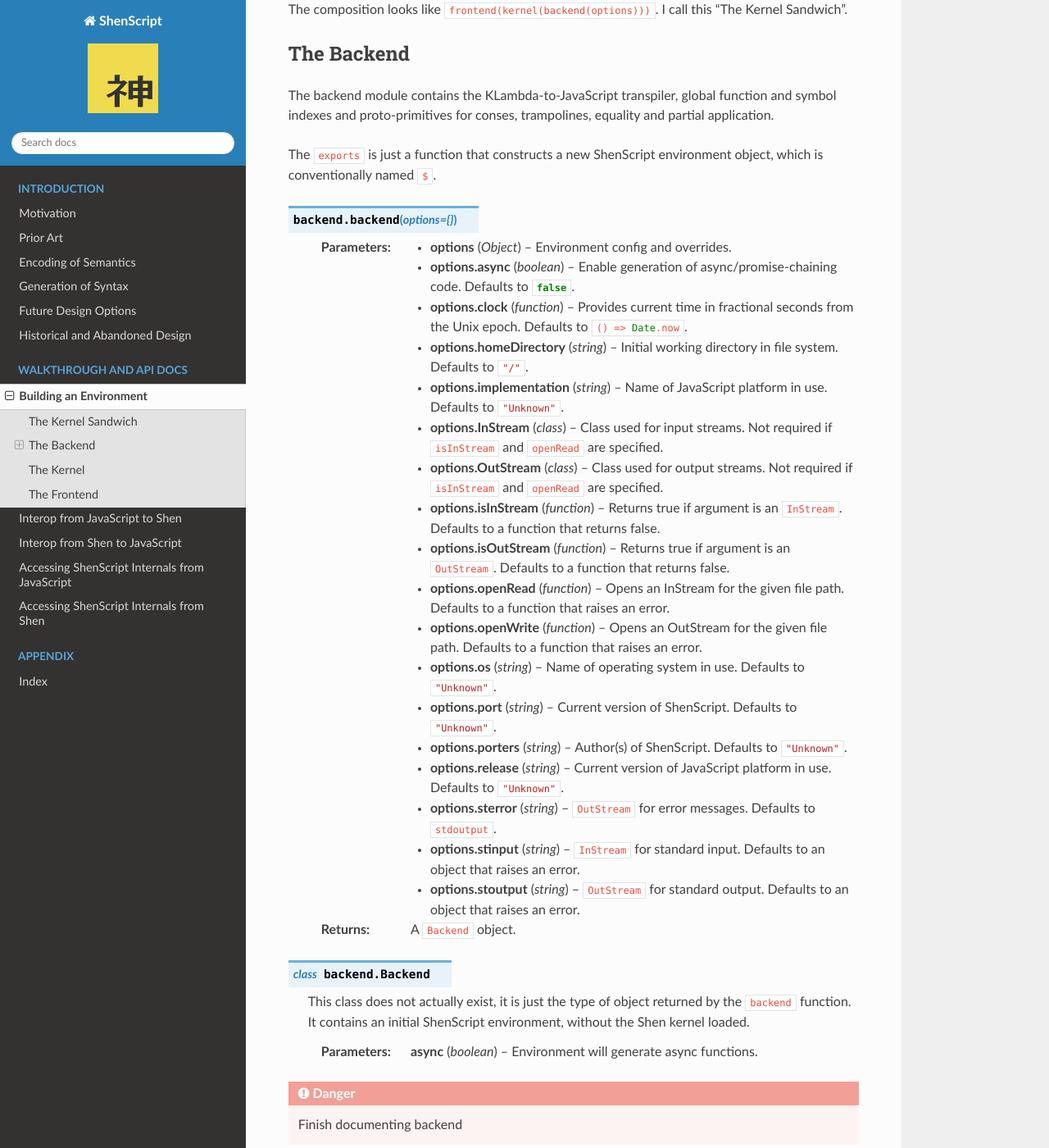
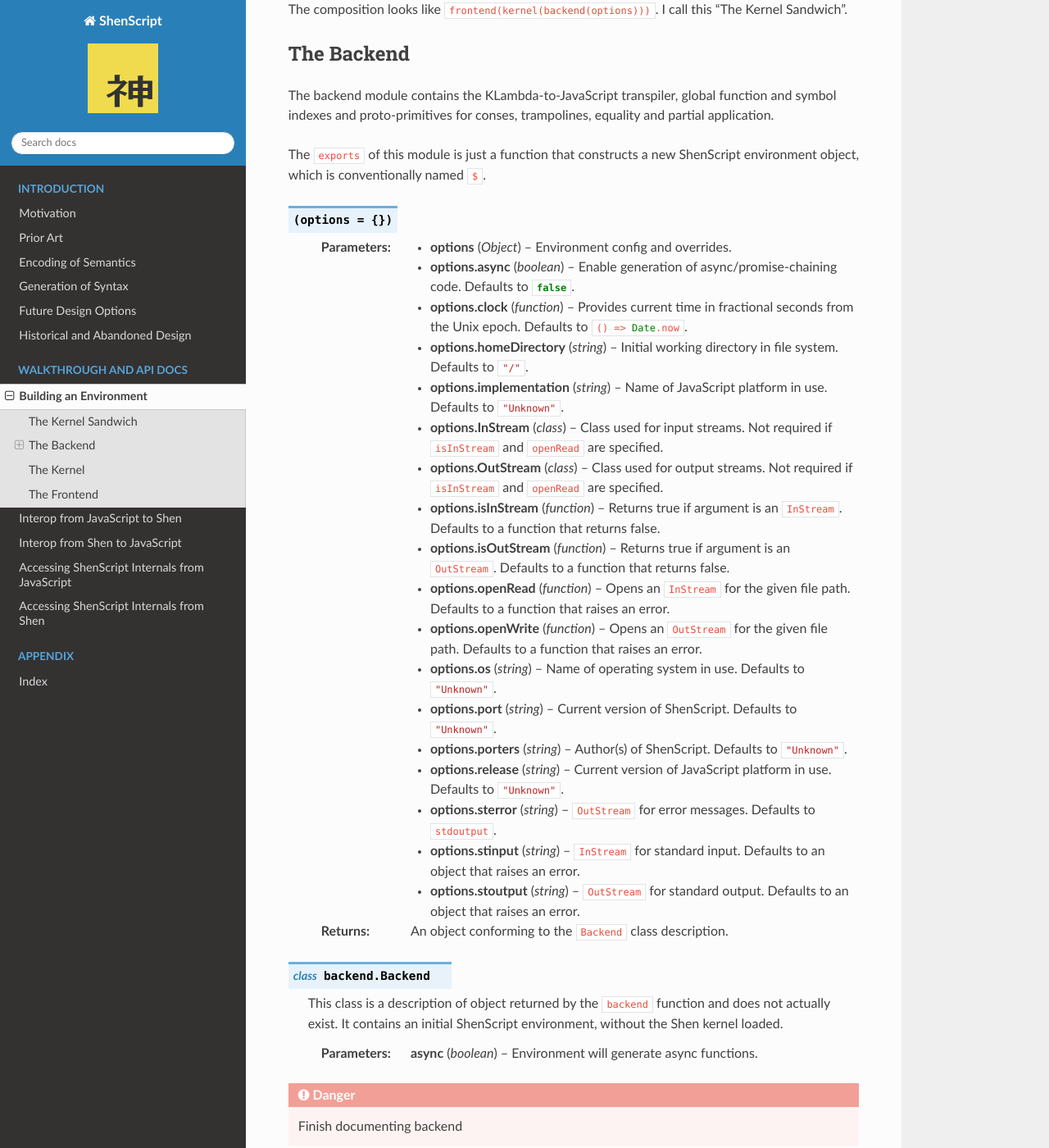
Before and after one commit to rkoeninger/ShenScript, a Sphinx documentation site: the page built from docs/setup.rst, in a window 1280 px wide and 1400 px high, scrolled down 478 px. Shown: the whole window at 82% size. Built offline with Sphinx 7.4.7 and the Read the Docs theme 2.0.0, drawn with Linux system fonts in a browser that asks for light colours.

Commit message:
Tried correcting naming of backend function

```diff
--- a/docs/setup.rst
+++ b/docs/setup.rst
@@ -24,9 +24,9 @@
 
 The backend module contains the KLambda-to-JavaScript transpiler, global function and symbol indexes and proto-primitives for conses, trampolines, equality and partial application.
 
-The :js:`exports` is just a function that constructs a new ShenScript environment object, which is conventionally named :js:`$`.
+The :js:`exports` of this module is just a function that constructs a new ShenScript environment object, which is conventionally named :js:`$`.
 
-.. function:: backend(options = {})
+.. function:: (options = {})
 
    :param Object   options:                Environment config and overrides.
    :param boolean  options.async:          Enable generation of async/promise-chaining code. Defaults to :js:`false`.
@@ -37,8 +37,8 @@
    :param class    options.OutStream:      Class used for output streams. Not required if :js:`isInStream` and :js:`openRead` are specified.
    :param function options.isInStream:     Returns true if argument is an :js:`InStream`. Defaults to a function that returns false.
    :param function options.isOutStream:    Returns true if argument is an :js:`OutStream`. Defaults to a function that returns false.
-   :param function options.openRead:       Opens an InStream for the given file path. Defaults to a function that raises an error.
-   :param function options.openWrite:      Opens an OutStream for the given file path. Defaults to a function that raises an error.
+   :param function options.openRead:       Opens an :js:`InStream` for the given file path. Defaults to a function that raises an error.
+   :param function options.openWrite:      Opens an :js:`OutStream` for the given file path. Defaults to a function that raises an error.
    :param string   options.os:             Name of operating system in use. Defaults to :js:`"Unknown"`.
    :param string   options.port:           Current version of ShenScript. Defaults to :js:`"Unknown"`.
    :param string   options.porters:        Author(s) of ShenScript. Defaults to :js:`"Unknown"`.
@@ -46,11 +46,11 @@
    :param string   options.sterror:        :js:`OutStream` for error messages. Defaults to :js:`stdoutput`.
    :param string   options.stinput:        :js:`InStream` for standard input. Defaults to an object that raises an error.
    :param string   options.stoutput:       :js:`OutStream` for standard output. Defaults to an object that raises an error.
-   :returns:                               A :js:`Backend` object.
+   :returns:                               An object conforming to the :js:`Backend` class description.
 
 .. class:: Backend
 
-   This class does not actually exist, it is just the type of object returned by the :js:`backend` function. It contains an initial ShenScript environment, without the Shen kernel loaded.
+   This class is a description of object returned by the :js:`backend` function and does not actually exist. It contains an initial ShenScript environment, without the Shen kernel loaded.
 
    :param boolean async: Environment will generate async functions.
 
```
